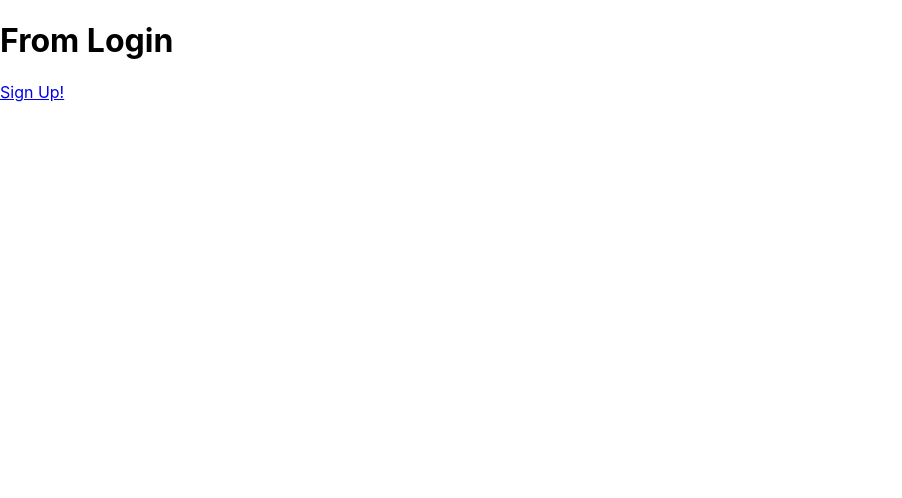
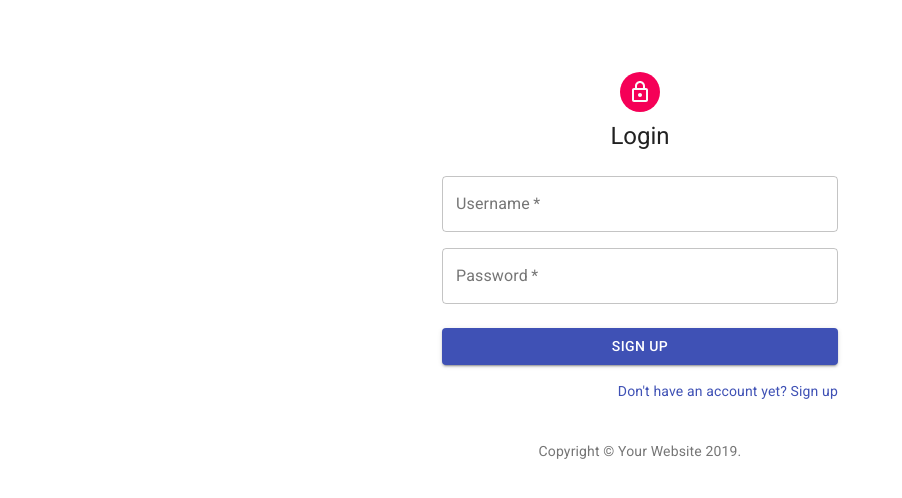
Before and after one commit to mmthatch12/Better-Prof-MyFE, a React (Create React App) app: page / in a window 1280 px wide. Shown: the top 498 px of the page, without its empty margins (0-902 px from the left). Built offline with nearby package versions, Linux system fonts and the light colour scheme.

Commit message:
refactored sign up template from material ui for login component

```diff
--- a/src/components/Register & Login/Login.js
+++ b/src/components/Register & Login/Login.js
@@ -1,13 +1,114 @@
-import React from 'react'
-import { Link } from 'react-router-dom'
+import React from 'react';
+import Avatar from '@material-ui/core/Avatar';
+import Button from '@material-ui/core/Button';
+import CssBaseline from '@material-ui/core/CssBaseline';
+import TextField from '@material-ui/core/TextField';
+import Link from '@material-ui/core/Link';
+import Grid from '@material-ui/core/Grid';
+import Box from '@material-ui/core/Box';
+import LockOutlinedIcon from '@material-ui/icons/LockOutlined';
+import Typography from '@material-ui/core/Typography';
+import { makeStyles } from '@material-ui/core/styles';
+import Container from '@material-ui/core/Container';
 
-const Login  = () => {
-    return (
-        <div>
-            <h1>From Login</h1>
-            <Link to='/register'>Sign Up!</Link>
-        </div>
-    )
+function Copyright() {
+  return (
+    <Typography variant="body2" color="textSecondary" align="center">
+      {'Copyright © '}
+      <Link color="inherit" href="https://material-ui.com/">
+        Your Website
+      </Link>{' '}
+      {new Date().getFullYear()}
+      {'.'}
+    </Typography>
+  );
 }
 
-export default Login
+const useStyles = makeStyles(theme => ({
+  '@global': {
+    body: {
+      backgroundColor: theme.palette.common.white,
+    },
+  },
+  paper: {
+    marginTop: theme.spacing(8),
+    display: 'flex',
+    flexDirection: 'column',
+    alignItems: 'center',
+  },
+  avatar: {
+    margin: theme.spacing(1),
+    backgroundColor: theme.palette.secondary.main,
+  },
+  form: {
+    width: '100%', // Fix IE 11 issue.
+    marginTop: theme.spacing(3),
+  },
+  submit: {
+    margin: theme.spacing(3, 0, 2),
+  },
+}));
+
+export default function Login() {
+  const classes = useStyles();
+
+  return (
+    <Container component="main" maxWidth="xs">
+      <CssBaseline />
+      <div className={classes.paper}>
+        <Avatar className={classes.avatar}>
+          <LockOutlinedIcon />
+        </Avatar>
+        <Typography component="h1" variant="h5">
+          Login
+        </Typography>
+        <form className={classes.form} noValidate>
+          <Grid container spacing={2}>
+            <Grid item xs={12}>
+              <TextField
+                variant="outlined"
+                required
+                fullWidth
+                id="username"
+                label="Username"
+                name="username"
+                autoComplete="username"
+              />
+            </Grid>
+            <Grid item xs={12}>
+              <TextField
+                variant="outlined"
+                required
+                fullWidth
+                name="password"
+                label="Password"
+                type="password"
+                id="password"
+                autoComplete="current-password"
+              />
+            </Grid>
+          </Grid>
+          <Button
+            type="submit"
+            fullWidth
+            variant="contained"
+            color="primary"
+            className={classes.submit}
+          >
+            Sign Up
+          </Button>
+          <Grid container justify="flex-end">
+            <Grid item>
+              <Link href="/register" variant="body2">
+                Don't have an account yet? Sign up
+              </Link>
+            </Grid>
+          </Grid>
+        </form>
+      </div>
+      <Box mt={5}>
+        <Copyright />
+      </Box>
+    </Container>
+  );
+}
--- a/src/components/Register & Login/Register.js
+++ b/src/components/Register & Login/Register.js
@@ -3,8 +3,6 @@
 import Button from '@material-ui/core/Button';
 import CssBaseline from '@material-ui/core/CssBaseline';
 import TextField from '@material-ui/core/TextField';
-import FormControlLabel from '@material-ui/core/FormControlLabel';
-import Checkbox from '@material-ui/core/Checkbox';
 import Link from '@material-ui/core/Link';
 import Grid from '@material-ui/core/Grid';
 import Box from '@material-ui/core/Box';
@@ -112,12 +110,6 @@
                 autoComplete="current-password"
               />
             </Grid>
-            <Grid item xs={12}>
-              <FormControlLabel
-                control={<Checkbox value="allowExtraEmails" color="primary" />}
-                label="I want to receive inspiration, marketing promotions and updates via email."
-              />
-            </Grid>
           </Grid>
           <Button
             type="submit"
@@ -130,7 +122,7 @@
           </Button>
           <Grid container justify="flex-end">
             <Grid item>
-              <Link href="#" variant="body2">
+              <Link href="/" variant="body2">
                 Already have an account? Sign in
               </Link>
             </Grid>
```
